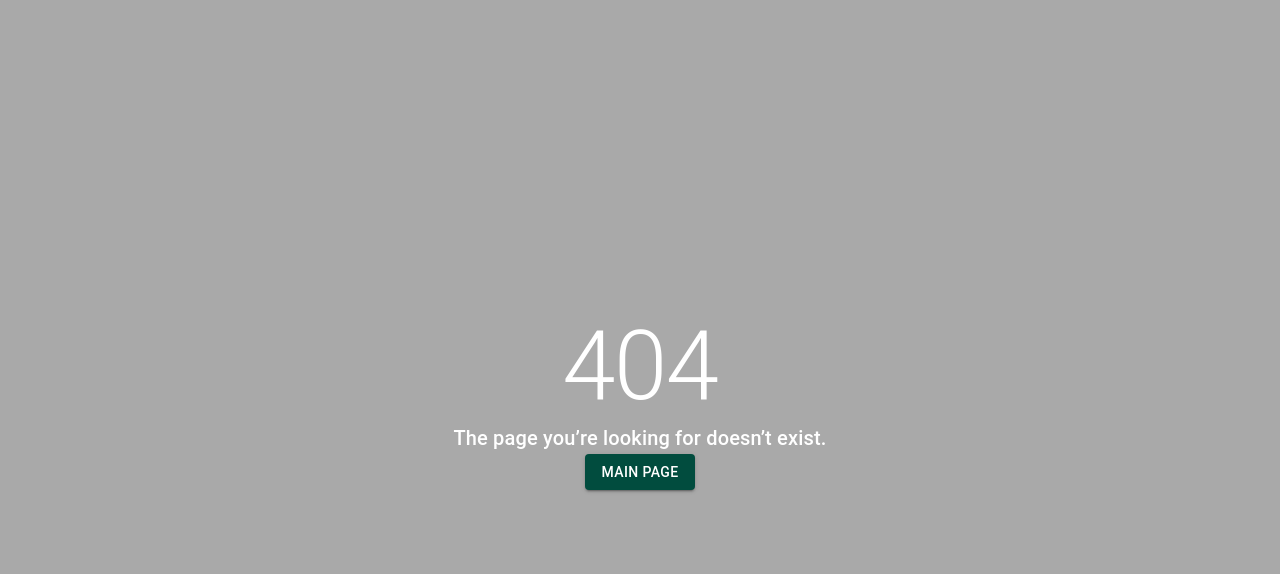
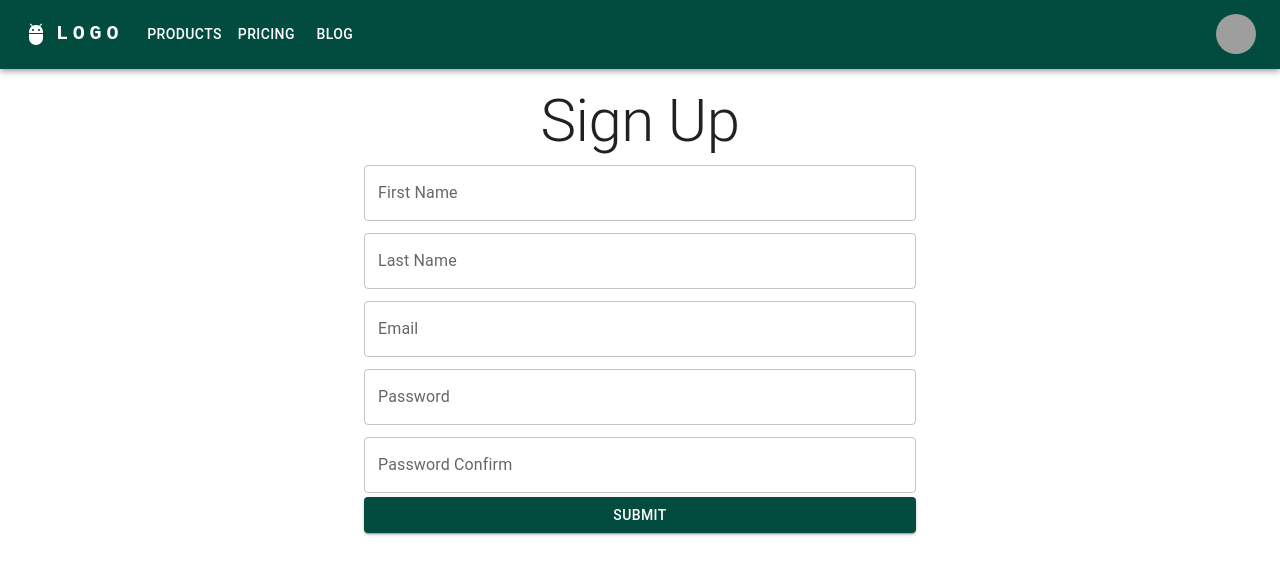
Before and after one commit to ahmetcan-7/ecommerce-microservice-FE, a React (Create React App) app: page /signup in a window 1280 px wide. Before the commit this address had no page. Shown: the top 574 px of the page. Built offline with nearby package versions, Linux system fonts and the light colour scheme; grey boxes are pictures that could not be loaded.

Commit message:
add forms

```diff
--- a/src/App.tsx
+++ b/src/App.tsx
@@ -1,8 +1,9 @@
-import React from "react";
 import { Routes, Route, BrowserRouter as Router } from "react-router-dom";
 import DashboardLayout from "./components/DashboardLayout";
 import NotFound from "./pages/NotFound";
 import Products from "./pages/Products";
+import Signin from "./pages/Signin";
+import Signup from "./pages/Signup";
 
 function App() {
   return (
@@ -10,6 +11,8 @@ function App() {
       <Routes>
         <Route path="/" element={<DashboardLayout />}>
           <Route index element={<Products />} />
+          <Route path="/signup" element={<Signup />} />
+          <Route path="/signin" element={<Signin />} />
         </Route>
 
         <Route path="*" element={<NotFound />} />
--- a/src/components/Card/index.tsx
+++ b/src/components/Card/index.tsx
@@ -1,4 +1,4 @@
-import React from "react";
+import React, { Key } from "react";
 
 import CardContent from "@mui/material/CardContent";
 import CardMedia from "@mui/material/CardMedia";
--- a/src/components/DashboardLayout/index.tsx
+++ b/src/components/DashboardLayout/index.tsx
@@ -1,12 +1,13 @@
+import { Container } from "@material-ui/core";
 import React from "react";
 import { Outlet } from "react-router-dom";
 import Navbar from "../Navbar";
 function DashboardLayout() {
   return (
-    <div>
+    <>
       <Navbar />
       <Outlet />
-    </div>
+    </>
   );
 }
 
--- /dev/null
+++ b/src/components/TextInput/index.tsx
@@ -0,0 +1,34 @@
+import React from "react";
+import { TextField, TextFieldProps } from "@mui/material";
+
+type TextInputProps = TextFieldProps & {
+  form: any;
+  name: string;
+  label: string;
+  [rest: string]: any;
+};
+
+function TextInput({
+  form,
+  name,
+  label,
+  margin = "dense",
+  ...rest
+}: TextInputProps) {
+  return (
+    <TextField
+      fullWidth
+      name={name}
+      label={label}
+      margin={margin}
+      value={form.values?.[name]}
+      onChange={form.handleChange}
+      onBlur={form.handleBlur}
+      error={form.touched?.[name] && Boolean(form.errors?.[name])}
+      helperText={form.touched?.[name] && form.errors?.[name]}
+      {...rest}
+    />
+  );
+}
+
+export default TextInput;
--- /dev/null
+++ b/src/forms/signinForm.ts
@@ -0,0 +1,27 @@
+import * as yup from "yup";
+
+const validationSchema = yup.object({
+  email: yup
+    .string()
+    .email("Enter a valid email")
+    .required("Email is required"),
+  password: yup
+    .string()
+    .min(8, "Password should be of minimum 8 characters length")
+    .required("Password is required"),
+  passwordConfirm: yup
+    .string()
+    .oneOf([yup.ref("password")], "Passwords do not match ")
+    .required("Password confirm is required"),
+});
+
+const initialValues = {
+  email: "",
+  password: "",
+  passwordConfirm: "",
+};
+
+export default {
+  validationSchema,
+  initialValues,
+};
--- /dev/null
+++ b/src/forms/signupForm.ts
@@ -0,0 +1,31 @@
+import * as yup from "yup";
+
+const validationSchema = yup.object({
+  firstName: yup.string().required("First name is required"),
+  lastName: yup.string().required("Last name is required"),
+  email: yup
+    .string()
+    .email("Enter a valid email")
+    .required("Email is required"),
+  password: yup
+    .string()
+    .min(8, "Password should be of minimum 8 characters length")
+    .required("Password is required"),
+  passwordConfirm: yup
+    .string()
+    .oneOf([yup.ref("password")], "Passwords do not match ")
+    .required("Password confirm is required"),
+});
+
+const initialValues = {
+  email: "",
+  password: "",
+  passwordConfirm: "",
+  firstName: "",
+  lastName: "",
+};
+
+export default {
+  validationSchema,
+  initialValues,
+};
--- a/src/pages/Products/index.tsx
+++ b/src/pages/Products/index.tsx
@@ -13,11 +13,8 @@ function Products() {
     data,
     isFetching,
     isFetchingNextPage,
-    isFetchingPreviousPage,
     fetchNextPage,
-    fetchPreviousPage,
     hasNextPage,
-    hasPreviousPage,
   } = useInfiniteQuery(
     ["projects"],
     ({ pageParam = 0 }) =>
@@ -63,9 +60,9 @@ function Products() {
           {data?.pages.map((page, k) => (
             <React.Fragment key={k}>
               <Grid container spacing={2} xs={12}>
-                {page.map((product, i) => (
+                {page.map((product) => (
                   <Grid item xs={12} sm={6} md={4} lg={3}>
-                    <Card key={i} product={product} />
+                    <Card key={product.id} product={product} />
                   </Grid>
                 ))}
               </Grid>
--- a/src/pages/Signin/index.tsx
+++ b/src/pages/Signin/index.tsx
@@ -1,10 +1,41 @@
-import React from "react";
+import { Container, Typography } from "@material-ui/core";
+import { Button, TextField } from "@mui/material";
+import { useFormik } from "formik";
+import TextInput from "../../components/TextInput";
+import signinForm from "../../forms/signinForm";
 
 function Signin() {
+  const form = useFormik({
+    ...signinForm,
+    onSubmit: (values) => {
+      alert(JSON.stringify(values, null, 2));
+    },
+  });
+
   return (
-    <>
-      <div>signin</div>
-    </>
+    <Container maxWidth="sm" style={{ marginTop: "1rem" }}>
+      <form onSubmit={form.handleSubmit}>
+        <Typography variant="h2" align="center">
+          Sign In
+        </Typography>
+        <TextInput name="email" label="Email" form={form} />
+        <TextInput
+          name="password"
+          label="Password"
+          form={form}
+          type="password"
+        />
+        <TextInput
+          name="passwordConfirm"
+          label="Password Confirm"
+          form={form}
+          type="password"
+        />
+        <Button color="primary" variant="contained" fullWidth type="submit">
+          Submit
+        </Button>
+      </form>
+    </Container>
   );
 }
 
--- a/src/pages/Signup/index.tsx
+++ b/src/pages/Signup/index.tsx
@@ -1,25 +1,43 @@
+import { Container, Typography } from "@material-ui/core";
+import { Button, TextField } from "@mui/material";
 import { useFormik } from "formik";
-import React from "react";
+import TextInput from "../../components/TextInput";
+import signupForm from "../../forms/signupForm";
 
 function Signup() {
   const form = useFormik({
-    initialValues: {
-      firstName: "",
-      lastName: "",
-      username: "",
-      password: "",
-      passwordConfirm: "",
-      email: "",
-    },
-    onSubmit: async (values, bag) => {
-      console.log("values", values);
+    ...signupForm,
+    onSubmit: (values) => {
+      alert(JSON.stringify(values, null, 2));
     },
   });
 
   return (
-    <>
-      <div>signup</div>
-    </>
+    <Container maxWidth="sm" style={{ marginTop: "1rem" }}>
+      <Typography variant="h2" align="center">
+        Sign Up
+      </Typography>
+      <form onSubmit={form.handleSubmit}>
+        <TextInput name="firstName" label="First Name" form={form} />
+        <TextInput name="lastName" label="Last Name" form={form} />
+        <TextInput name="email" label="Email" form={form} />
+        <TextInput
+          name="password"
+          label="Password"
+          form={form}
+          type="password"
+        />
+        <TextInput
+          name="passwordConfirm"
+          label="Password Confirm"
+          form={form}
+          type="password"
+        />
+        <Button color="primary" variant="contained" fullWidth type="submit">
+          Submit
+        </Button>
+      </form>
+    </Container>
   );
 }
 
```
Also changed, not shown: src/types/productType.ts (+10 -10 lines).
